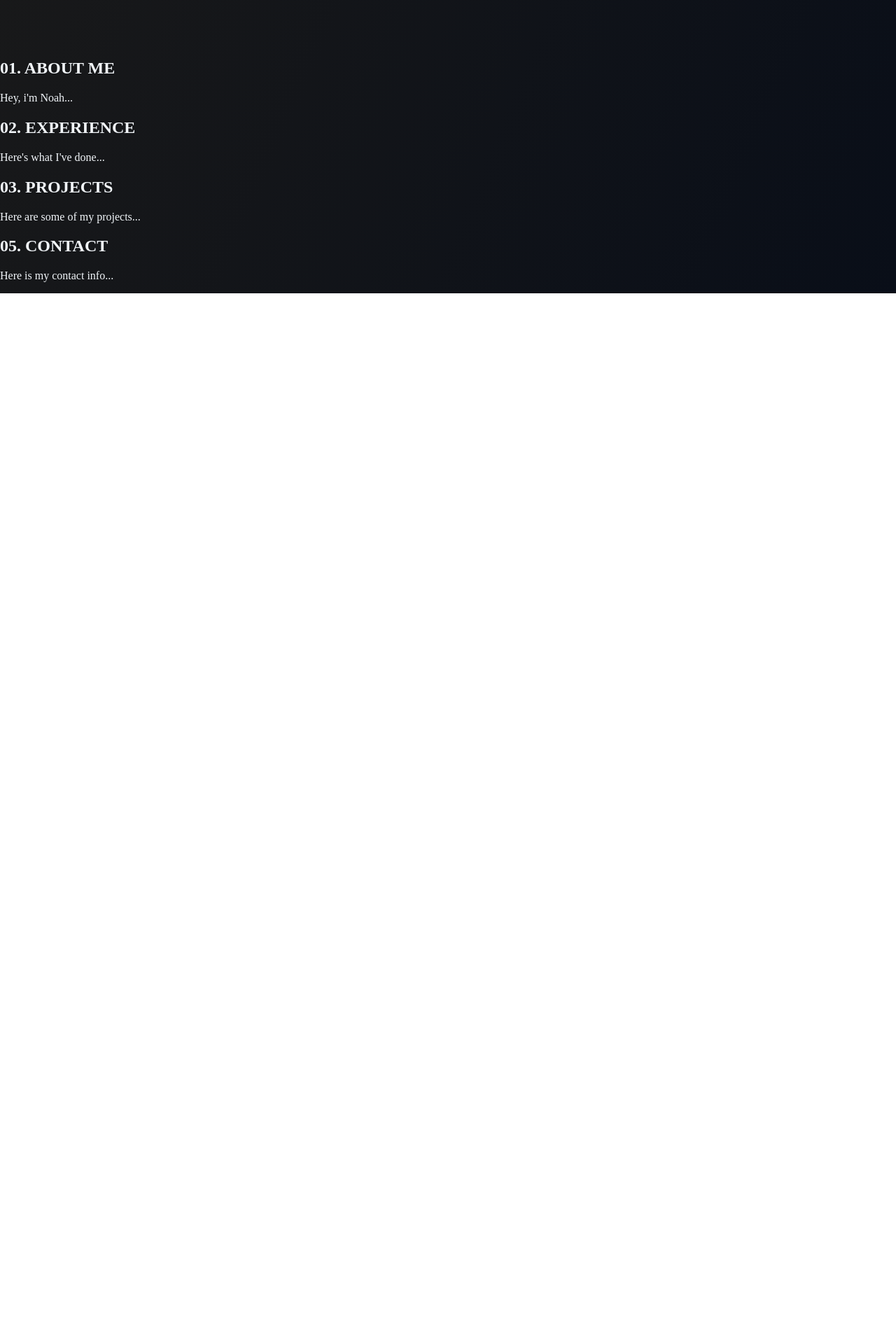
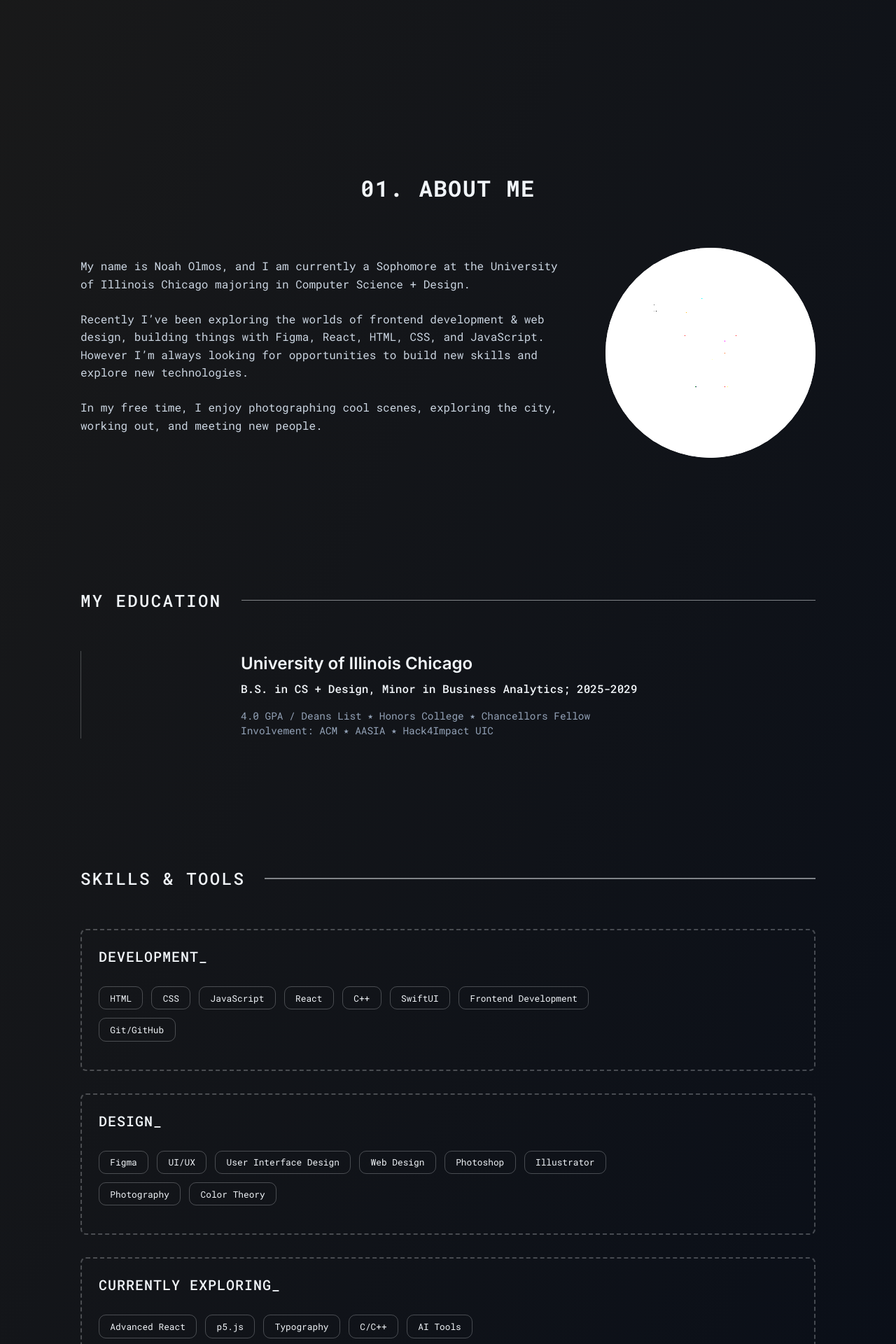
Before and after one commit to nnolmos1/personal-website-noah, a React (Vite) app: page / in a window 1280 px wide. Shown: the part 640-2560 px from the top of the page at 70% size. Before the commit the page ends 1059 px from the top, so only its background shows below. Built offline with nearby package versions, Linux system fonts and the light colour scheme.

Commit message:
Lots of progress

```diff
--- a/src/components/About.jsx
+++ b/src/components/About.jsx
@@ -1,8 +1,97 @@
 export default function About() {
     return (
         <section id="about" className="about">
-            <h2> 01. ABOUT ME </h2>
-            <p> Hey, i'm Noah... </p>
+
+        <h2 className="section-heading">01. ABOUT ME</h2>
+
+        <div className="about-intro">
+            <div className="about-text">
+            <p>My name is Noah Olmos, and I am currently a Sophomore at the University of Illinois Chicago majoring in Computer Science + Design. </p>
+            <p>Recently I’ve been exploring the worlds of frontend development & web design, building things with Figma, React, HTML, CSS, and JavaScript. However I’m always looking for opportunities to build new skills and explore new technologies.</p>
+            <p>In my free time, I enjoy photographing cool scenes, exploring the city, working out, and meeting new people.</p>
+            </div>
+
+            <div className="about-photo">
+                <img src="./src/images/mylittleme.jpg" alt="Noah Olmos" />
+            </div>
+        </div>
+
+        <div className="education">
+            <div className="subsection-heading">
+                <h3>MY EDUCATION</h3>
+                <div className="heading-line"></div>
+            </div>
+
+            <div className="education-content">
+                <div className="education-logo">
+                {/* logo here */}
+                </div>
+
+                <div className="education-text">
+                    <p className="school-name">University of Illinois Chicago</p>
+                    <p className="degree">B.S. in CS + Design,  Minor in Business Analytics;  2025-2029</p>
+                    <p className="school-details">4.0 GPA / Deans List  ⭑  Honors College ⭑ Chancellors Fellow
+                    <br />
+                    Involvement: ACM  ⭑  AASIA  ⭑  Hack4Impact UIC </p>
+                </div>
+            </div>
+        </div>
+
+
+        <div className="skills-section">
+
+            <div className="subsection-heading">
+                <h3>SKILLS & TOOLS</h3>
+                <div className="heading-line"></div>
+            </div>
+
+            <div className="skills-grid">
+
+                <div className="skill-card">
+                    <h4>DEVELOPMENT_</h4>
+
+                    <div className="skill-tags">
+                        <span>HTML</span>
+                        <span>CSS</span>
+                        <span>JavaScript</span>
+                        <span>React</span>
+                        <span>C++</span>
+                        <span>SwiftUI</span>
+                        <span>Frontend Development</span>
+                        <span>Git/GitHub</span>
+                    </div>
+                </div>
+
+                <div className="skill-card">
+                    <h4>DESIGN_</h4>
+
+                    <div className="skill-tags">
+                        <span>Figma</span>
+                        <span>UI/UX</span>
+                        <span>User Interface Design</span>
+                        <span>Web Design</span>
+                        <span>Photoshop</span>
+                        <span>Illustrator</span>
+                        <span>Photography</span>
+                        <span>Color Theory</span>
+                    </div>
+                </div>
+            </div>
+
+            <div className="skill-card exploring-card">
+                <h4>CURRENTLY EXPLORING_</h4>
+
+                <div className="skill-tags">
+                <span>Advanced React</span>
+                <span>p5.js</span>
+                <span>Typography</span>
+                <span>C/C++</span>
+                <span>AI Tools</span>
+                </div>
+            </div>
+
+        </div>
+
         </section>
     )
 }
--- a/src/components/Hero.jsx
+++ b/src/components/Hero.jsx
@@ -1,9 +1,9 @@
 export default function Hero() {
     return (
-        <section id="hero" className="hero">
+        <section id="hero-left">
             <h2 id="hero-heading"> HI, I'M </h2>
-            <h2 id="hero-name"> Noah!</h2>
-            <p id="hero-description"> CS + Design @ UIC | Aspiring Developer & Designer </p>
+            <h2 id="hero-name"> Noah! </h2>
+            <p id="hero-description"> CS + Design @ UIC | Aspiring Developer & Digital Designer </p>
 
             <div id="hero-btns">
                 <button id="herobtn1" className="btn">View My Work</button>
--- a/src/index.css
+++ b/src/index.css
@@ -20,13 +20,13 @@ body {
    flex-direction: row;
    justify-content: space-between;
    align-items: center;
-   padding: 1.5em 2em;
+   padding: 1.25em 2em;
 
    position: sticky; /* Makes the navbar stick to the top of the page */
    top: 0;
    z-index: 1000;
 
-   background: rgba(9, 14, 24, 0.75);
+   background: rgba(9, 14, 24, 0.25);
    backdrop-filter: blur(12px);
    -webkit-backdrop-filter: blur(12px);
 
@@ -51,8 +51,10 @@ body {
 
 /*HERO SECTION*/
 
-#hero {
-   margin: 10em 20em;
+#hero-left {
+   margin: 12em 20em;
+   max-width: 500px;
+   width: 100%;
 }
 
 #hero-heading {
@@ -70,8 +72,9 @@ body {
    font-size: 6rem;
    color: #f1f5f9;
    margin: 0;
-   letter-spacing: 0.04em;
-   margin-bottom: 0.5em;
+   letter-spacing: 0.05em;
+   margin-bottom: 0.25em;
+   font-weight: 600;
 }
 
 #hero-description {
@@ -91,12 +94,12 @@ body {
 
 .btn {
    font-family: 'Roboto Mono', monospace;
-   font-size: 1.25rem;
+   font-size: 1.2rem;
    color: #f1f5f9;
    margin: 0;
    letter-spacing: 0.04em;
    border: 1.5px solid #f1f5f9;
-   padding: 0.5em 1em;
+   padding: 0.5em 0.9em;
    background-color: transparent;
    border-radius: 8px;
    cursor: pointer;
@@ -106,3 +109,171 @@ body {
    background-color: #f1f5f9;
    color: #1A1A1A;
 }
+
+
+/* ABOUT SECTION */
+
+
+.about {
+   width: min(1050px, 90%); /* Set a maximum width of 900px or 90% of the viewport width, whichever is smaller */
+   margin: 0 auto;
+   padding: 5rem 0;
+}
+
+.section-heading {
+   font-family: 'Roboto Mono', monospace;
+   text-align: center;
+   font-size: 2rem;
+   letter-spacing: 0.05em;
+   margin-bottom: 4rem;
+}
+
+.about-intro {
+   display: flex;
+   justify-content: space-between;
+   align-items: center;
+   gap: 4rem;
+}
+
+.about-text {
+   max-width: 700px;
+}
+
+.about-text p {
+   /* font-family: 'Inter', sans-serif; */
+   font-family: 'Roboto Mono', monospace;
+   font-size: 1rem;
+   line-height: 1.6;
+   color: #cbd5e1;
+   margin-top: 0;
+   margin-bottom: 1.5rem;
+}
+
+.about-photo img{
+   width: 300px;
+   height: 300px;
+   border-radius: 999px;
+   background: #c7c7c7;
+   object-fit: cover;
+   object-position: center 40%;
+   filter: brightness(9000%);
+
+   flex-shrink: 0; /* Prevent the image from shrinking */
+}
+
+/* EDUCATION */
+.education {
+   margin-top: 10em;
+   margin-bottom: 10em;
+}
+.subsection-heading {
+   display: flex;
+   align-items: center;
+   gap: 1em;
+   margin-top: 5em;
+   margin-bottom: 2em;
+}
+
+.subsection-heading h3 {
+   font-family: 'Roboto Mono', monospace;
+   font-size: 1.5rem;
+   letter-spacing: 0.1em;
+   white-space: nowrap;
+   margin-right: 0.5em;
+   font-weight: 500;
+}
+
+.heading-line {
+   height: 1.5px;
+   background: rgba(241, 245, 249, 0.5);
+   flex: 1;
+}
+
+.education-content {
+   display: flex;
+   align-items: center;
+   gap: 2rem;
+   padding-left: 1rem;
+   border-left: 1px solid rgba(241, 245, 249, 0.25);
+}
+
+.education-logo {
+   width: 180px;
+   flex-shrink: 0;
+}
+
+.education-text p {
+   line-height: 1.5;
+   color: #cbd5e1;
+}
+
+.school-name {
+   color: #f1f5f9 !important;
+   font-family: 'Inter', sans-serif;
+   font-weight: 600;
+   font-size: 1.5rem;
+   margin: 0;
+   margin-bottom: 0.25em;
+}
+
+.degree {
+   color: #f1f5f9 !important;
+   font-family: 'Roboto Mono', monospace;
+   font-weight: 500;
+   margin: 0;
+   margin-bottom: 1em;
+
+}
+
+.school-details {
+   font-size: 0.9rem !important;
+   color: #94a3b8 !important;
+   font-family: 'Roboto Mono', monospace;
+   margin: 0;
+
+}
+
+/*SKILLS */
+.skill-card {
+   border: 2px dashed rgba(241, 245, 249, 0.25);
+   padding: 1.5em;
+   margin-bottom: 2em;
+   border-radius: 8px;
+}
+
+.skill-card h4 {
+   font-family: 'Roboto Mono', monospace;
+   font-size: 1.25rem;
+   letter-spacing: 0.05em;
+   margin: 0 0 1.5em 0;
+   font-weight: 500;
+}
+
+.skill-tags {
+   display: flex;
+   flex-wrap: wrap;
+   gap: 0.75em;
+   margin-bottom: 1em;
+   max-width: 750px;
+   width: 100%;
+}
+
+.skill-tags span {
+   font-family: 'Roboto Mono', monospace;
+   font-size: 0.8rem;
+   color: #f1f5f9;
+   border: 1.75px solid rgba(241, 245, 249, 0.25);
+   padding: 0.6em 1.2em;
+   border-radius: 10px;
+}
+
+
+/* PROJECTS SECTION */
+
+/* EXPERIENCE SECTION */
+
+/* CONTACT SECTION */
+
+/* FOOTER SECTION */
+
+/* DESIGN COMPONENTS */
```
Also changed, not shown: src/images/mylittleme.jpg (added).
